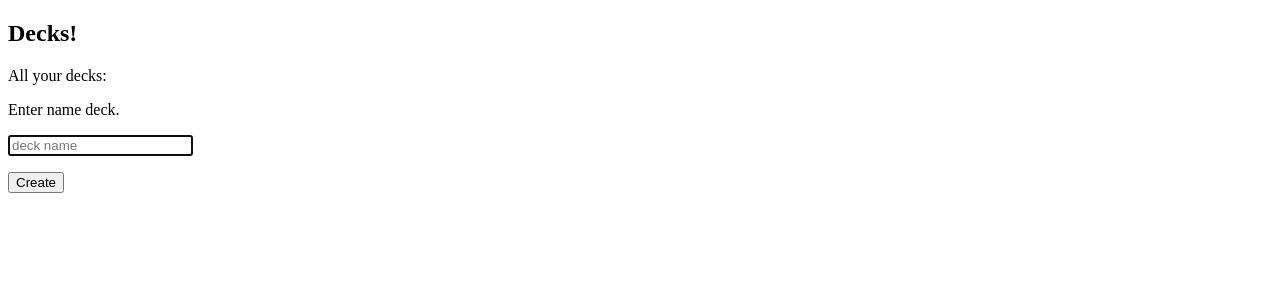
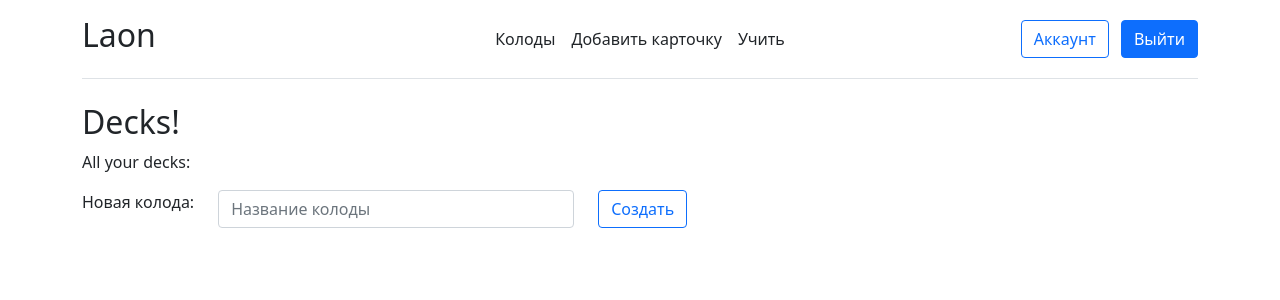
Before and after one commit to ViktorVlasov/laon_app, a Flask app: page /decks in a window 1280 px wide. Shown: the top 300 px of the page. Run offline with Flask 2, Linux system fonts and the light colour scheme; the visitor is signed in with stand-in values (Sample User, id 1); data comes from the database, SQL or seed files in the repository; data that the repository does not hold is empty; some libraries are stand-ins or nearby versions.

Commit message:
done Decks page, add bootstrap styles, add create and delete decks

```diff
--- a/app.py
+++ b/app.py
@@ -34,8 +34,8 @@ def index():
         hashed_pswd = pbkdf2_sha256.hash(password)
 
         # add user with hashed password to db
-        user = User(username=username, password=hashed_pswd)
-        db.session.add(user)
+        user_object = User(username=username, password=hashed_pswd)
+        db.session.add(user_object)
         db.session.commit()
 
         flash('Registered successfully. Please login.', 'success')
@@ -70,8 +70,8 @@ def decks():
         deck_name = deck_form.deck_name.data
 
         # add deck_name with user_id to db
-        deck = Deck(deck_name=deck_name, user_id=user_id)
-        db.session.add(deck)
+        deck_object = Deck(deck_name=deck_name, user_id=user_id)
+        db.session.add(deck_object)
         db.session.commit()
         flash(f'Deck with name {deck_name} created.', 'success')
         # return render_template("decks.html", form=deck_form)
@@ -81,6 +81,20 @@ def decks():
     # Способ отобразить колоды
     # print(User.query.get(3).decks[0].deck_name)
     return render_template("decks.html", form=deck_form, user_decks=user_decks)
+
+@app.route("/delete", methods=['POST'])
+def delete():
+    # Delete deck
+    if request.form.get('delete'):
+        deck_name = request.form.get('delete')
+        deck_object = Deck.query.filter_by(deck_name=deck_name).first()
+        # print()
+
+        u = db.session.get(Deck, deck_object.id)
+        db.session.delete(u)
+        db.session.commit()
+        # return "test"
+        return redirect(url_for('decks'))
 
 @app.route("/logout", methods=['GET'])
 def logout():
--- /dev/null
+++ b/static/css/main.css
@@ -0,0 +1,7 @@
+.text-underline-hover {
+    text-decoration: none;
+}
+
+.text-underline-hover:hover {
+    text-decoration: underline;
+}
--- a/templates/decks.html
+++ b/templates/decks.html
@@ -1,26 +1,51 @@
 {% from 'field-macro.html' import displayField %}
+{% from 'nav-macro.html' import displayNav %}
 {% extends "prelogin-layout.html" %}
 
 {% block title %}Decks {% endblock %}
 
 {% block content %}
+    {{ displayNav() }}
+    <div class="container justify-content-md-center">
         <h2>Decks!</h2>
         <p>All your decks:</p>
-    <ul>
+        <div class="container-fluid">
             {# в цикле проходимся по контексту `context.users` #}
             {% for deck in user_decks %}
-    <li>{{ deck }}</li>
+            <div class="row border-bottom">
+                <div class="col-8 my-auto">{{ deck }}</div>
+                <div class="col-4 my-auto">
+                    <div class="dropdown">
+                        <div style="float:right;">
+                            <button class="btn btn-link text-underline-hover dropdown-toggle" type="button" id="dropdownMenuButton1" data-bs-toggle="dropdown" aria-expanded="false">
+                                Редактировать
+                            </button>
+                            <ul class="dropdown-menu" aria-labelledby="dropdownMenuButton1">
+                                <form action="{{ url_for('delete') }}" method="post">
+                                    <li><button class='dropdown-item' name="rename" value="{{ deck }}" type="submit">Переименовать</button></li>
+                                    <li><button class='dropdown-item' name="delete" value="{{ deck }}" type="submit">Удалить</button></li>
+                                </form>
+                            </ul>
+                        </div>
+                    </div>
+                </div>
+            </div>
             {% endfor %}
-    </ul>
+        </div>
 
-    <p>Enter name deck.</p>
-
-    <form action="{{ url_for('decks') }}", method="POST">
-        {{ displayField(form.deck_name, 'deck name', autocomplete="off", autofocus=true) }}
+        <form class="row mt-3 justify-content-md-left" action="{{ url_for('decks') }}", method="POST">
+            <div class="col-md-auto themed-grid-col">
+                <p>Новая колода:</p>
+            </div>
+            <div class="col-4 themed-grid-col">
+                <input autocomplete="off" class="form-control" id="deck_name" maxlength="25" minlength="1" name="deck_name" placeholder="Название колоды" required="" type="text" value="">            </div>
+            <div class="col-4 themed-grid-col">
                 <div class="form-group">
-            <input type="submit" value="Create" class="btn btn-warning">
+                    <input type="submit" value="Создать" class="btn btn-outline-primary">
+                </div>
             </div>
             {{ form.csrf_token }}
         </form>
+    </div>
 
 {% endblock %}
--- a/templates/field-macro.html
+++ b/templates/field-macro.html
@@ -1,7 +1,9 @@
 {# Render form fields #}
 {% macro displayField(field, fieldName) %}
-    <div class="form-group">
-        {{ field(class_='form-control', placeholder=fieldName, **kwargs) }}
+    <div class="form-floating">
+        {{ field(class='form-control', placeholder=fieldName, **kwargs) }}
+        <label>{{fieldName}}</label>
+
         <!-- Error messages -->
         <ul class="formError">
             {% for error in field.errors %}
--- /dev/null
+++ b/templates/nav-macro.html
@@ -0,0 +1,20 @@
+{% macro displayNav() %}
+        <div class="container">
+            <header class="d-flex flex-wrap align-items-center justify-content-center justify-content-md-between py-3 mb-4 border-bottom">
+                <a href="/" class="d-flex align-items-center col-md-3 mb-2 mb-md-0 text-dark text-decoration-none">
+                    <h2>Laon</h2>
+                </a>
+
+                <ul class="nav col-12 col-md-auto mb-2 justify-content-center mb-md-0">
+                    <li><a href={{url_for('decks')}} class="nav-link px-2 link-dark">Колоды</a></li>
+                    <li><a href="#" class="nav-link px-2 link-dark">Добавить карточку</a></li>
+                    <li><a href="#" class="nav-link px-2 link-dark">Учить</a></li>
+                </ul>
+
+                <div class="col-md-3 text-end">
+                    <a href={{url_for('login')}} class="btn btn-outline-primary me-2">Аккаунт</a>
+                    <a href={{url_for('logout')}} class="btn btn-primary">Выйти</a>
+                </div>
+            </header>
+        </div>
+{% endmacro %}
--- a/templates/prelogin-layout.html
+++ b/templates/prelogin-layout.html
@@ -8,8 +8,8 @@
         <title>{% block title %}{% endblock %} - Laon</title>
 
         <!-- Bootstrap -->
-<!--        <link rel="stylesheet" href="https://stackpath.bootstrapcdn.com/bootstrap/4.1.3/css/bootstrap.min.css" integrity="sha384-MCw98/SFnGE8fJT3GXwEOngsV7Zt27NXFoaoApmYm81iuXoPkFOJwJ8ERdknLPMO" crossorigin="anonymous">-->
-
+        <link href="https://cdn.jsdelivr.net/npm/bootstrap@5.0.2/dist/css/bootstrap.min.css" rel="stylesheet" integrity="sha384-EVSTQN3/azprG1Anm3QDgpJLIm9Nao0Yz1ztcQTwFspd3yD65VohhpuuCOmLASjC" crossorigin="anonymous">
+        <link rel="stylesheet" href="{{ url_for('static', filename='css/main.css') }}">
         <!-- Custom css for prelogin pages -->
 <!--        <link rel="stylesheet" type="text/css" href="{{ url_for('static', filename='styles/main_style.css') }}">-->
     </head>
@@ -64,6 +64,6 @@
             <!-- Righthand side end -->
 <!--        </div>-->
         <!-- Main section end -->
-
+        <script src="https://cdn.jsdelivr.net/npm/bootstrap@5.0.2/dist/js/bootstrap.bundle.min.js" integrity="sha384-MrcW6ZMFYlzcLA8Nl+NtUVF0sA7MsXsP1UyJoMp4YLEuNSfAP+JcXn/tWtIaxVXM" crossorigin="anonymous"></script>
     </body>
 </html>
```
Also changed, not shown: templates/index.html (+9 -3 lines), templates/login.html (+10 -4 lines). Lines whose indentation alone changed are shown as unchanged.
